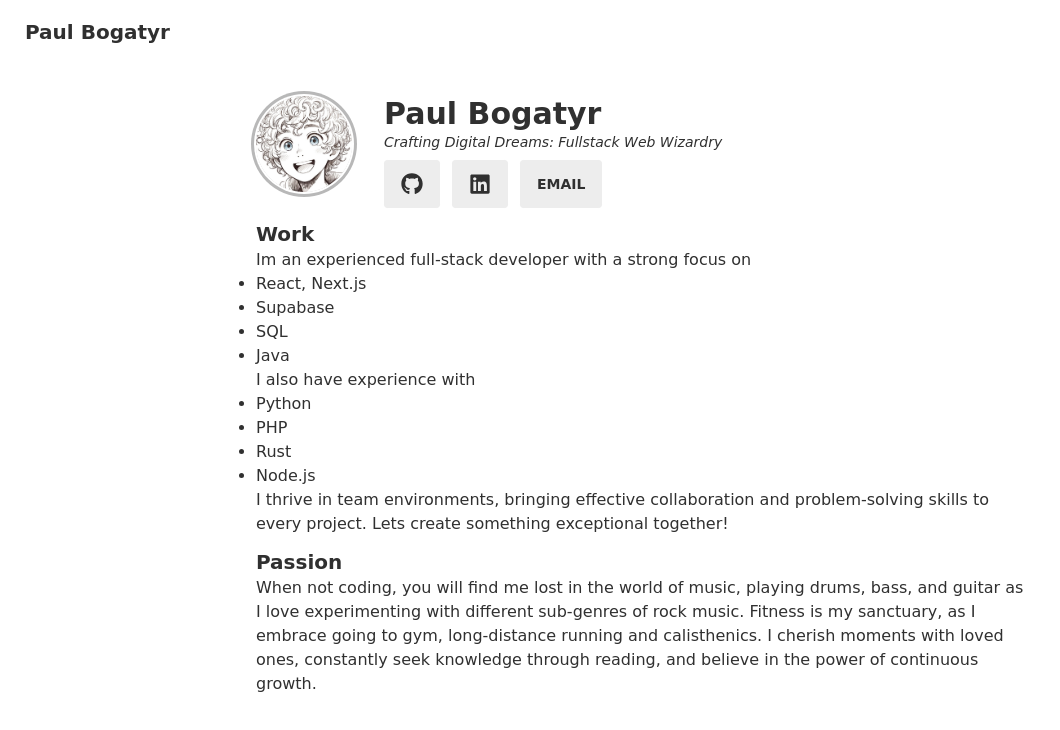
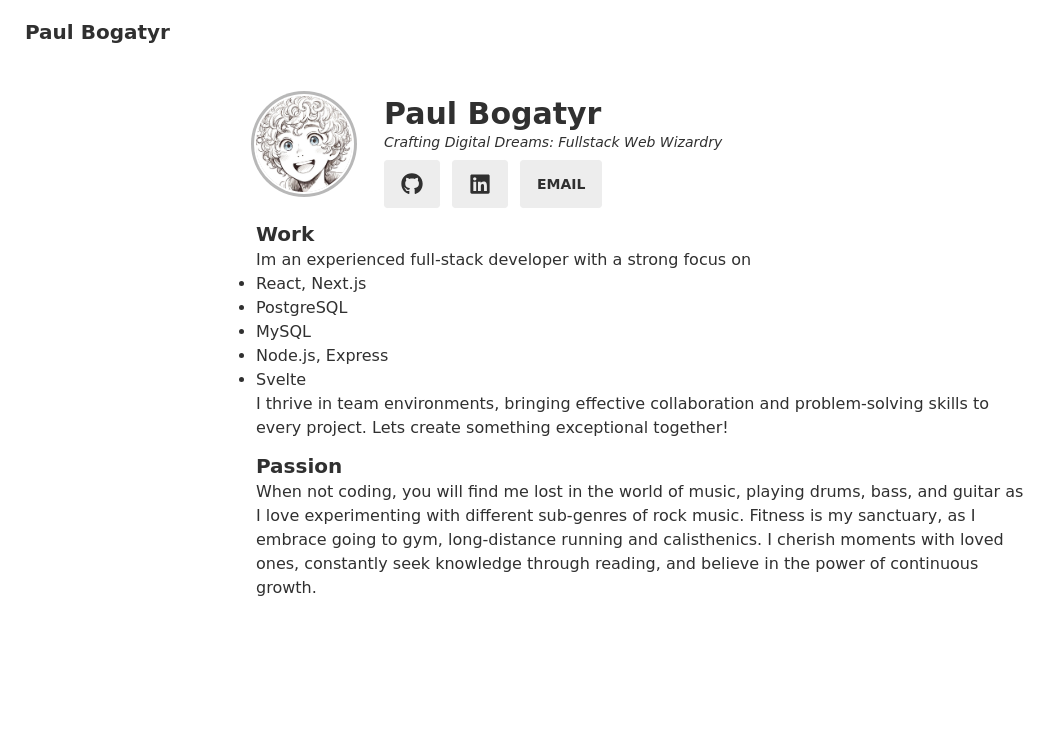
Before and after one commit to paulbgtr/paulbg, a Next.js app: page / in a window 1280 px wide. Shown: the top 730 px of the page, without its empty margins (0-1060 px from the left). Built offline with nearby package versions, Linux system fonts and the light colour scheme.

Commit message:
Update Work section

```diff
--- a/src/components/pageRelated/index/Work.tsx
+++ b/src/components/pageRelated/index/Work.tsx
@@ -5,16 +5,10 @@ export const Work = () => {
       <p>Im an experienced full-stack developer with a strong focus on</p>
       <ul className="list-disc">
         <li>React, Next.js</li>
-        <li>Supabase</li>
-        <li>SQL</li>
-        <li>Java</li>
-      </ul>
-      <p>I also have experience with</p>
-      <ul className="list-disc">
-        <li>Python</li>
-        <li>PHP</li>
-        <li>Rust</li>
-        <li>Node.js</li>
+        <li>PostgreSQL</li>
+        <li>MySQL</li>
+        <li>Node.js, Express</li>
+        <li>Svelte</li>
       </ul>
       <p>
         I thrive in team environments, bringing effective collaboration and
```
